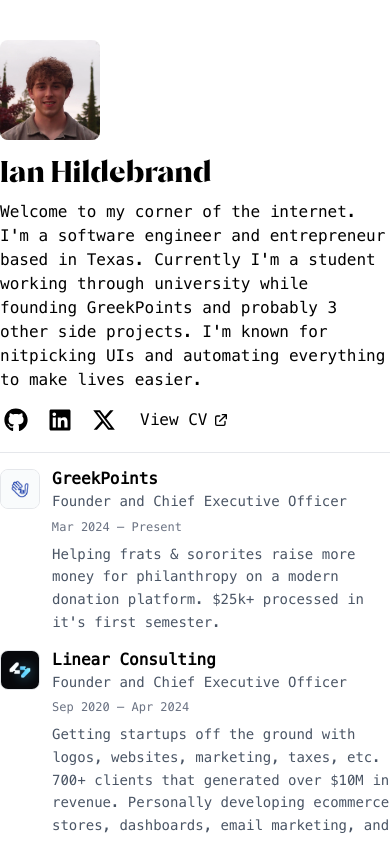
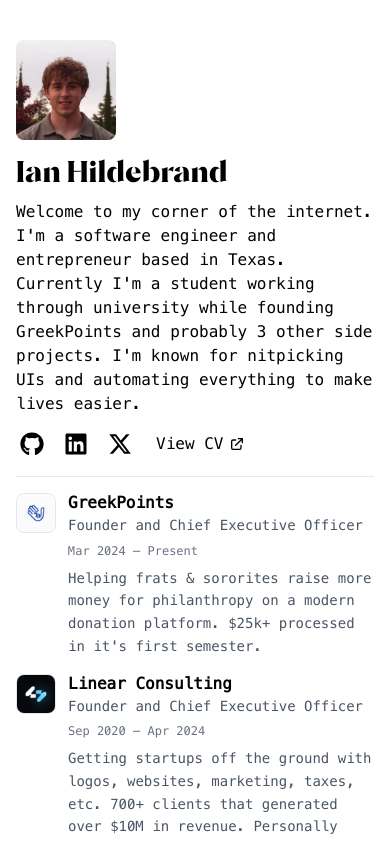
Before and after one commit to iHildy/iHildy.github.io, a Next.js app: page / in a window 390 px wide. Shown: the top 841 px of the page. Built offline with nearby package versions, Linux system fonts and the light colour scheme.

Commit message:
added mobild x axis padding

```diff
--- a/src/app/page.tsx
+++ b/src/app/page.tsx
@@ -4,7 +4,7 @@ import Projects from "@/app/_components/projects";
 
 export default async function Home() {
   return (
-      <main className="flex min-h-screen flex-col mx-auto text-black m-10 max-w-3xl gap-4">
+      <main className="flex min-h-screen flex-col mx-auto text-black m-10 max-w-3xl gap-4 px-4 lg:px-0">
         <Hero />
         <WorkExperience />
         <Projects />
```
